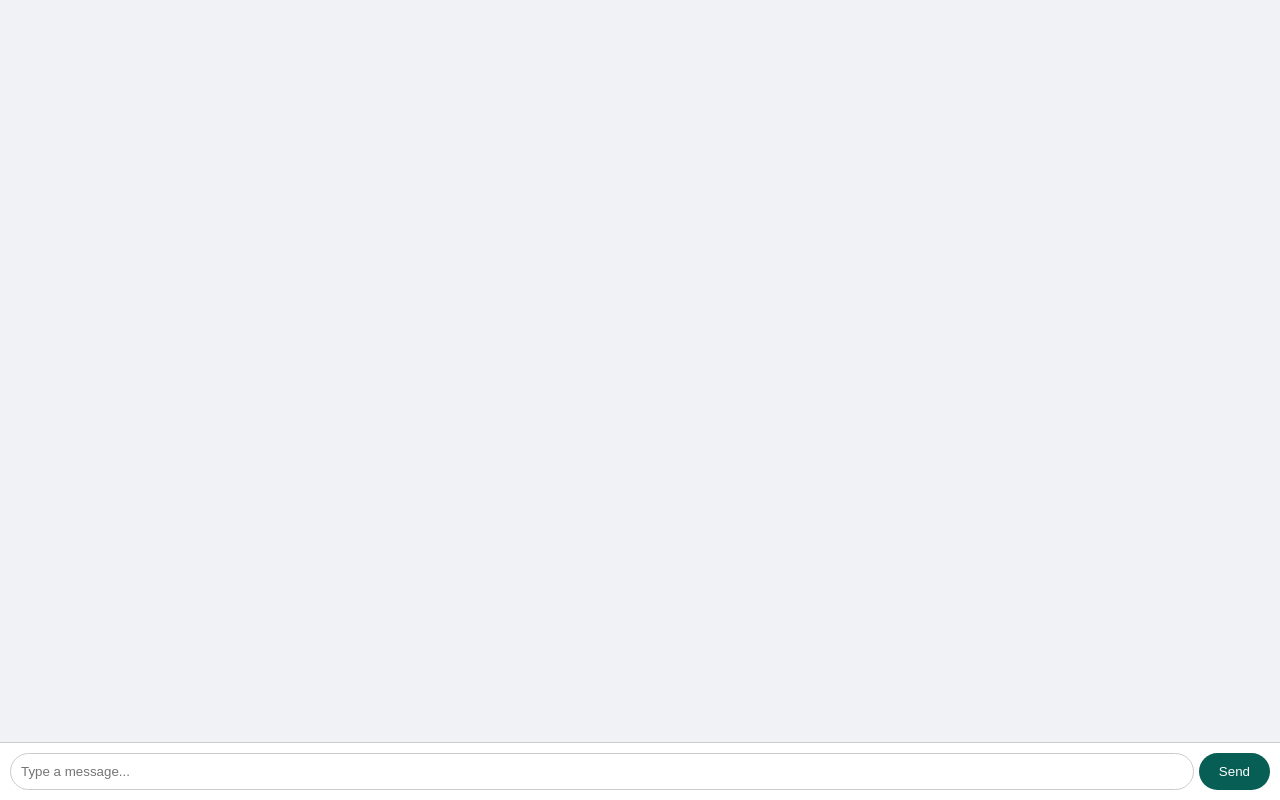
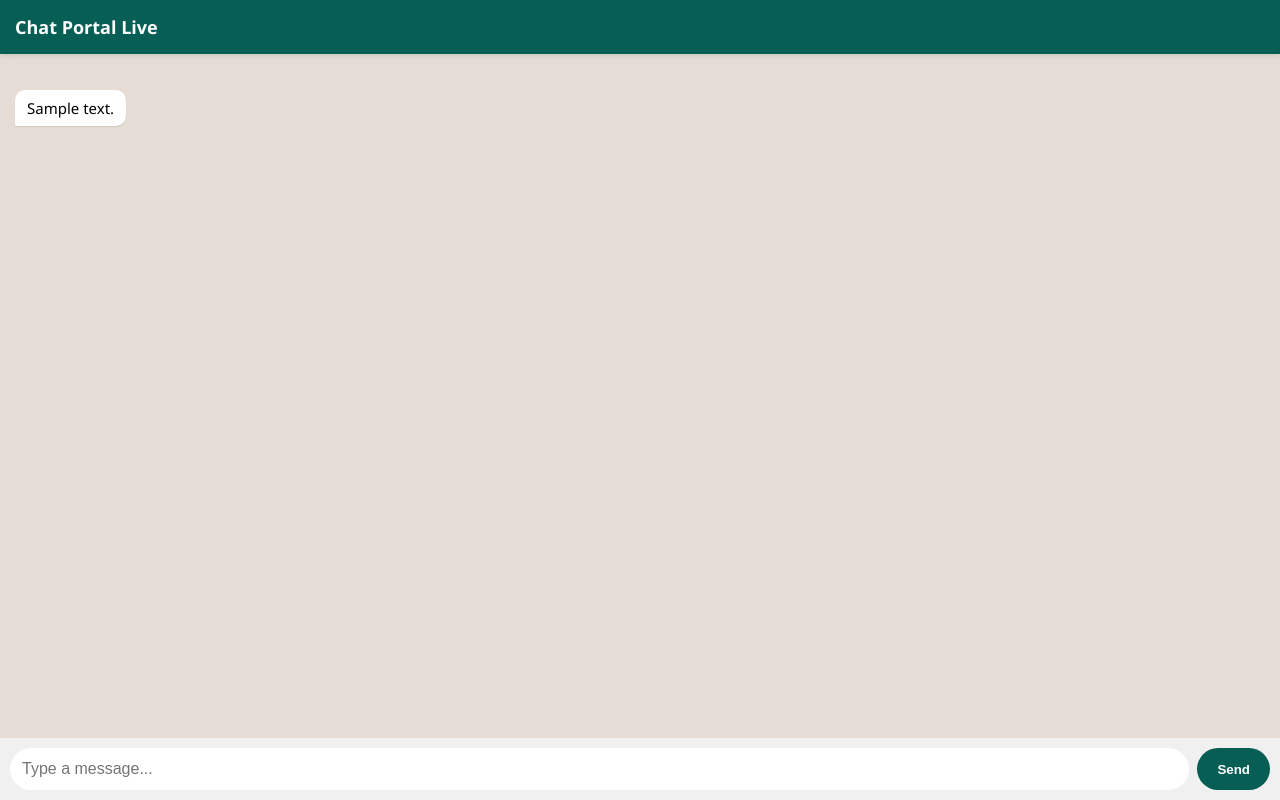
Before and after one commit to amanupadhy480-josh/Chat-Portal, a Flask app: template templates/index.html in a window 1280 px wide. Run offline with Flask 3, Linux system fonts and the light colour scheme; the template is opened without the code that fills it: most values are stand-ins (such as "Sample title", 1, 10 or a date in 2020); some libraries are stand-ins or nearby versions.

Commit message:
Update index.html

```diff
--- a/templates/index.html
+++ b/templates/index.html
@@ -1,49 +1,76 @@
 <!DOCTYPE html>
-<html>
+<html lang="en">
 <head>
+    <meta charset="UTF-8">
     <meta name="viewport" content="width=device-width, initial-scale=1.0">
-    <title>Chat Portal Test</title>
+    <title>My Chat Portal</title>
     <script src="https://cdnjs.cloudflare.com/ajax/libs/socket.io/4.0.1/socket.io.js"></script>
     <style>
-        body { font-family: sans-serif; margin: 0; background: #f0f2f5; display: flex; flex-direction: column; height: 100vh; }
-        #messages { flex: 1; overflow-y: auto; padding: 20px; list-style-type: none; display: flex; flex-direction: column; }
-        .msg { padding: 8px 12px; margin: 5px; border-radius: 8px; max-width: 70%; word-wrap: break-word; }
-        .received { background: white; align-self: flex-start; }
-        .sent { background: #dcf8c6; align-self: flex-end; }
-        #form { display: flex; padding: 10px; background: white; border-top: 1px solid #ccc; }
-        #input { flex: 1; border: 1px solid #ccc; padding: 10px; border-radius: 20px; outline: none; }
-        button { background: #075e54; color: white; border: none; padding: 10px 20px; border-radius: 20px; margin-left: 5px; }
+        body { font-family: 'Segoe UI', Tahoma, Geneva, Verdana, sans-serif; margin: 0; background: #e5ddd5; display: flex; flex-direction: column; height: 100vh; }
+
+        /* Header Style */
+        .header { background: #075e54; color: white; padding: 15px; font-size: 18px; font-weight: bold; box-shadow: 0 2px 5px rgba(0,0,0,0.1); }
+
+        /* Chat Area */
+        #messages { flex: 1; overflow-y: auto; padding: 15px; list-style-type: none; display: flex; flex-direction: column; margin-bottom: 60px; }
+
+        /* Message Bubbles */
+        .msg { padding: 8px 12px; margin: 5px 0; border-radius: 10px; max-width: 75%; word-wrap: break-word; font-size: 15px; box-shadow: 0 1px 1px rgba(0,0,0,0.1); }
+        .received { background: white; align-self: flex-start; border-bottom-left-radius: 2px; }
+        .sent { background: #dcf8c6; align-self: flex-end; border-bottom-right-radius: 2px; }
+
+        /* Input Form */
+        #form { position: fixed; bottom: 0; width: 100%; display: flex; padding: 10px; background: #f0f0f0; box-sizing: border-box; }
+        #input { flex: 1; border: none; padding: 12px; border-radius: 25px; outline: none; font-size: 16px; }
+        button { background: #075e54; color: white; border: none; padding: 10px 20px; border-radius: 50px; margin-left: 8px; cursor: pointer; font-weight: bold; }
+        button:active { background: #128c7e; }
     </style>
 </head>
 <body>
-    <ul id="messages"></ul>
+
+    <div class="header">Chat Portal Live</div>
+
+    <ul id="messages">
+        {% if saved_messages %}
+            {% for msg in saved_messages %}
+                <li class="msg received">{{ msg.content }}</li>
+            {% endfor %}
+        {% endif %}
+    </ul>
+
     <form id="form">
-        <input id="input" autocomplete="off" placeholder="Type a message..." /><button>Send</button>
+        <input id="input" autocomplete="off" placeholder="Type a message..." /><button type="submit">Send</button>
     </form>
 
     <script>
+        // Server se connect karna
         var socket = io();
         var form = document.getElementById('form');
         var input = document.getElementById('input');
         var messages = document.getElementById('messages');
 
+        // Automatic scroll niche le jane ke liye
+        function scrollToBottom() {
+            messages.scrollTop = messages.scrollHeight;
+        }
+        scrollToBottom();
+
         form.addEventListener('submit', function(e) {
             e.preventDefault();
             if (input.value) {
-                socket.send(input.value); // Message server ko bhejna
+                socket.send(input.value); // Server ko message bhejna
                 input.value = '';
             }
         });
 
+        // Naya message aane par screen par dikhana
         socket.on('message', function(msg) {
             var item = document.createElement('li');
             item.textContent = msg;
-            item.classList.add('msg');
-            // Yahan hum decide kar sakte hain ki msg sent hai ya received
-            item.classList.add('received');
+            item.classList.add('msg', 'sent'); // Filhal sabko 'sent' style de rahe hain testing ke liye
             messages.appendChild(item);
-            window.scrollTo(0, document.body.scrollHeight);
+            scrollToBottom();
         });
     </script>
 </body>
-  </html>
+</html>
```
